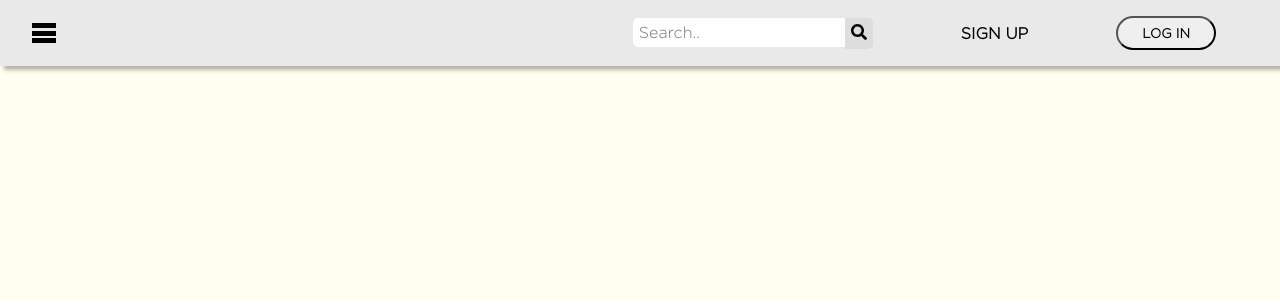
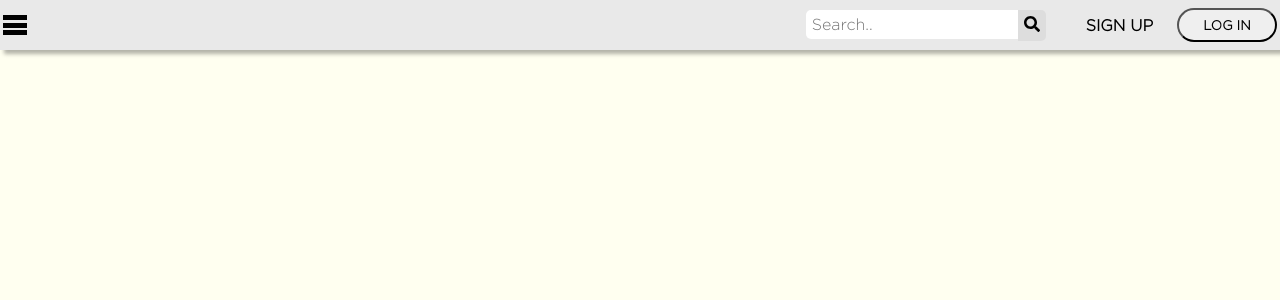
Before and after one commit to pesto-students/little-tags-sandeep-jaiswar, a React (Create React App) app: page / in a window 1280 px wide. Shown: the top 300 px of the page. Built offline with nearby package versions, Linux system fonts and the light colour scheme; no server answers; the database is empty.

Commit message:
added media query on navs'

```diff
--- a/src/styles/components/Header.css
+++ b/src/styles/components/Header.css
@@ -1,8 +1,8 @@
 .header{
   background-color: var(--secondary-color);
   display: flex;
+  flex-wrap: wrap;
   box-shadow:4px 4px 4px rgba(0, 0, 0, 0.3);
-  justify-content: space-between;
   position: fixed;
   top: 0;
   right: 0;
@@ -10,16 +10,16 @@
   padding: 0;
   z-index: 2;
   align-items: center;
-  padding: max(1%,2vh) 0;
+  padding: 1vh 0;
 }
 
 .header > * {
-  margin: 0 2rem;
   cursor: pointer;
 }
 
 .hamburger{
   display: flex;
+  flex-wrap: wrap;
   flex-direction: column;
   cursor: pointer;
 }
@@ -29,15 +29,12 @@
   height: 5px;
   background-color: black;
   margin: 5% 0;
-  transition: all .8s cubic-bezier(1, 0, 0, 1);
+  transition: all .2s cubic-bezier(1, 0, 0, 1);
 }
 
 .container{
   display: flex;
-}
-
-.container > *{
-  margin: 0 1rem;
+  flex-wrap: wrap;
 }
 
 .cross1{
@@ -83,7 +80,6 @@ input[type=text] {
 }
 
 .signup-text{
-  margin: 0 2rem;
   padding: 0.5rem 1.5rem;
   border-radius: 1.2rem;
   cursor: pointer;
@@ -96,7 +92,6 @@ input[type=text] {
 }
 
 .loginBtn{
-  margin: 0 2rem;
   padding: 0.5rem 1.5rem;
   border-radius: 1.2rem;
   cursor: pointer;
@@ -106,3 +101,18 @@ input[type=text] {
 .loginBtn:hover{
   background-color: #ccc;
 }
+
+
+@media(min-width: 480px) {
+  .header{
+    justify-content: space-between;
+  }
+
+  .hamburger{
+    margin-left: 0.2rem;
+  }
+
+  .container{
+    margin-right: 0.2rem;
+  }
+}
--- a/src/styles/components/Sidebar.css
+++ b/src/styles/components/Sidebar.css
@@ -3,10 +3,10 @@
   width: max(15vw,15rem);
   height: 100vh;
   top: 0;
-  left: -30%;
+  left: -80%;
   background-color: var(--secondary-color);
   overflow-x: hidden;
-  transition: left .8s cubic-bezier(1, 0, 0, 1);
+  transition: left 1s cubic-bezier(1, 0, 0, 1);
   z-index: 1;
   padding-top: 4rem;
   box-shadow:4px 4px 4px rgba(0, 0, 0, 0.3);
```
